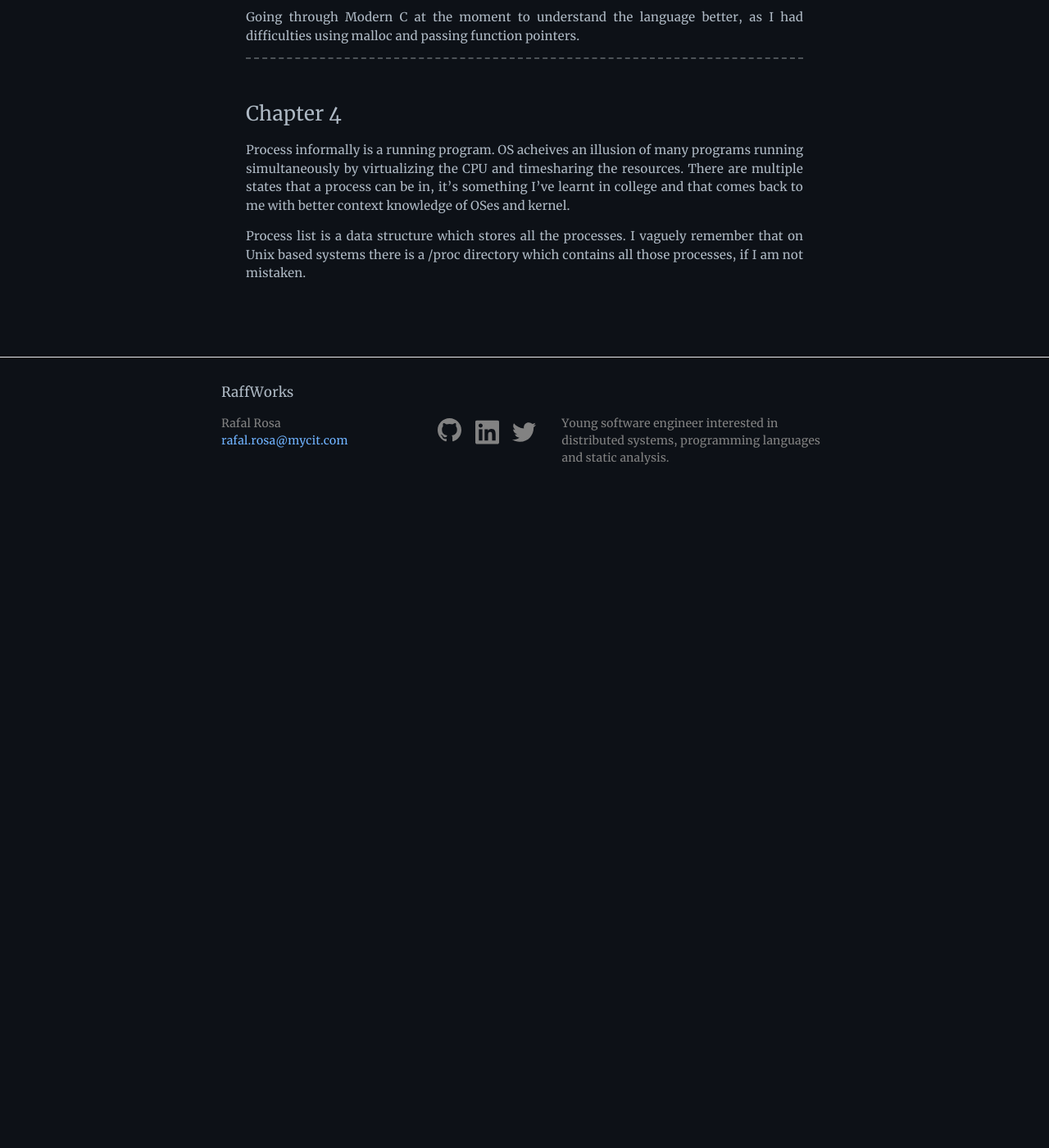
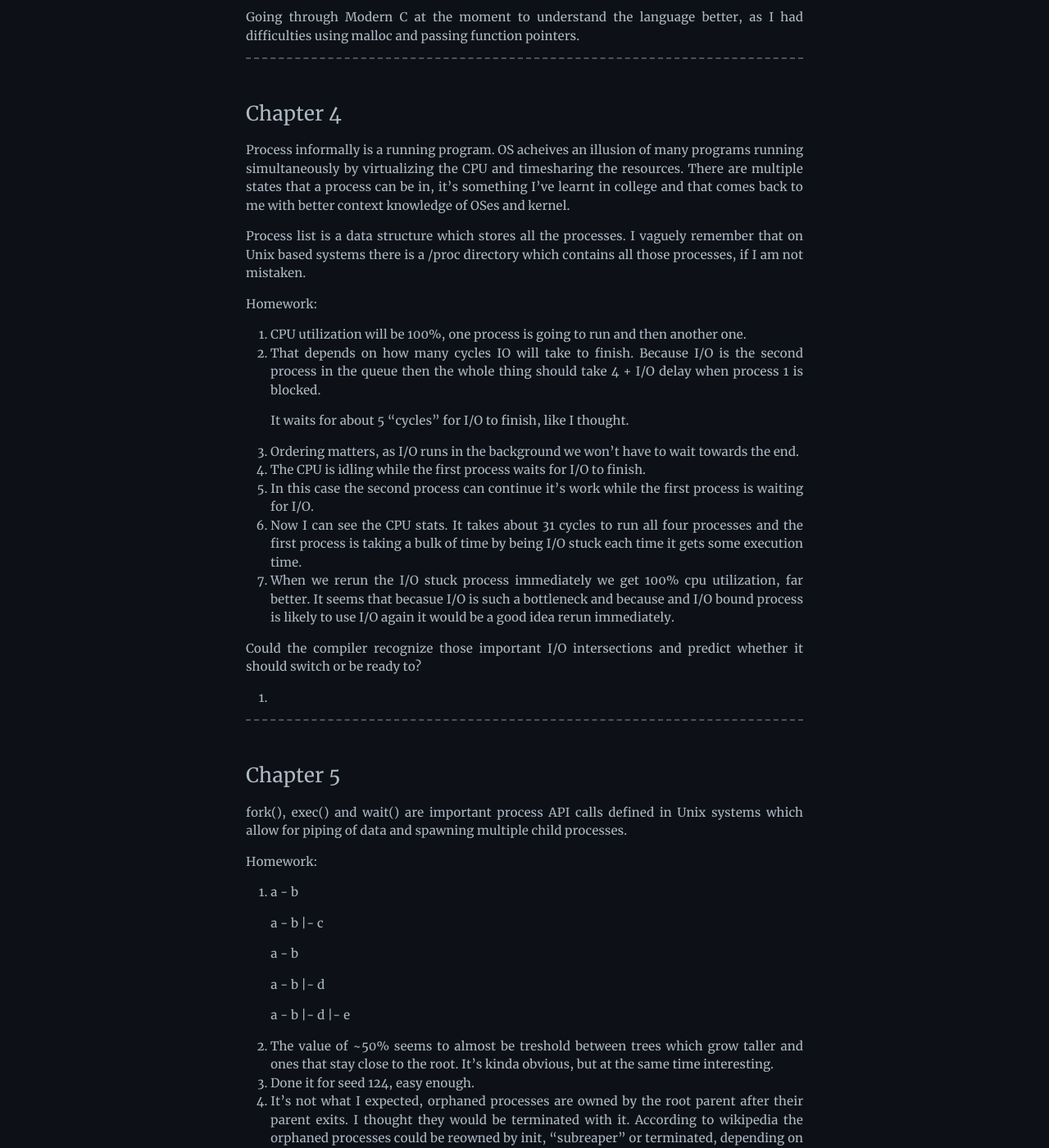
Before and after one commit to pomyslowynick/pomyslowynick.github.io, a Jekyll site: the page built from _posts/2021-11-02-OSTEP.md, in a window 1280 px wide and 1400 px high, scrolled down 1338 px. Shown: the whole window at 82% size. Built offline with Jekyll 4.4.1, drawn with Linux system fonts in a browser that asks for light colours; before the commit the page ends 1968 px from its top, so only the background shows below that; some of the changed text lies outside the part shown.

Commit message:
Add OSTEP notes

```diff
--- a/_posts/2021-11-02-OSTEP.md
+++ b/_posts/2021-11-02-OSTEP.md
@@ -61,3 +61,49 @@ OS acheives an illusion of many programs running simultaneously by virtualizing
 There are multiple states that a process can be in, it's something I've learnt in college and that comes back to me with better context knowledge of OSes and kernel.
 
 Process list is a data structure which stores all the processes. I vaguely remember that on Unix based systems there is a /proc directory which contains all those processes, if I am not mistaken.
+
+Homework:
+1. CPU utilization will be 100%, one process is going to run and then another one.
+2. That depends on how many cycles IO will take to finish. Because I/O is the second process in the queue then the whole thing should take 4 + I/O delay when process 1 is blocked.
+
+    It waits for about 5 "cycles" for I/O to finish, like I thought.
+
+3. Ordering matters, as I/O runs in the background we won't have to wait towards the end.
+4. The CPU is idling while the first process waits for I/O to finish.
+5. In this case the second process can continue it's work while the first process is waiting for I/O.
+6. Now I can see the CPU stats. It takes about 31 cycles to run all four processes and the first process is taking a bulk of time by being I/O stuck each time it gets some execution time.
+7. When we rerun the I/O stuck process immediately we get 100% cpu utilization, far better. It seems that becasue I/O is such a bottleneck and because and I/O bound process is likely to use I/O again it would be a good idea rerun immediately.
+
+Could the compiler recognize those important I/O intersections and predict whether it should switch or be ready to?
+8.
+
+### Chapter 5
+fork(), exec() and wait() are important process API calls defined in Unix systems which allow for piping of data and spawning multiple child processes.
+
+Homework:
+1.  a - b
+
+    a  - b
+      |- c
+
+    a - b
+
+    a  - b
+      |- d
+
+    a  - b
+      |- d
+      |- e
+2. The value of ~50% seems to almost be treshold between trees which grow taller and ones that stay close to the root. It's kinda obvious, but at the same time interesting.
+3. Done it for seed 124, easy enough.
+4. It's not what I expected, orphaned processes are owned by the root parent after their parent exits. I thought they would be terminated with it.
+According to wikipedia the orphaned processes could be reowned by init, "subreaper" or terminated, depending on the system. The tidbit about daemons being orphaned processes that run indefinitely was quite interesting.
+5. Done it, easy.
+
+Code part (solutions are in a repo):
+1. As expected, child sees the value set by parent but if it modifies it doesn't change anything for the parent. The moment fork is called there are two different stacks.
+2. This one is way more difficult than I thought. I can see in GDB that file descriptor is correctly copied over to childs stack, but I cannot read anything from it, if it has been declared and initialized in the parent. In this situation only parent is able to read it. If I open the file descriptor within the child processes code then it works correctly.
+3.
+## Lecture Intro to xv6 system calls
+Fortunately I know good bit of this stuff from college, it's good to get a refresher though.
+I didn't remember anything about general purpose registers, didn't know that in x86 eax can have a return code in it. Might have learnt it the security module, but definitely forgot about it.
```
